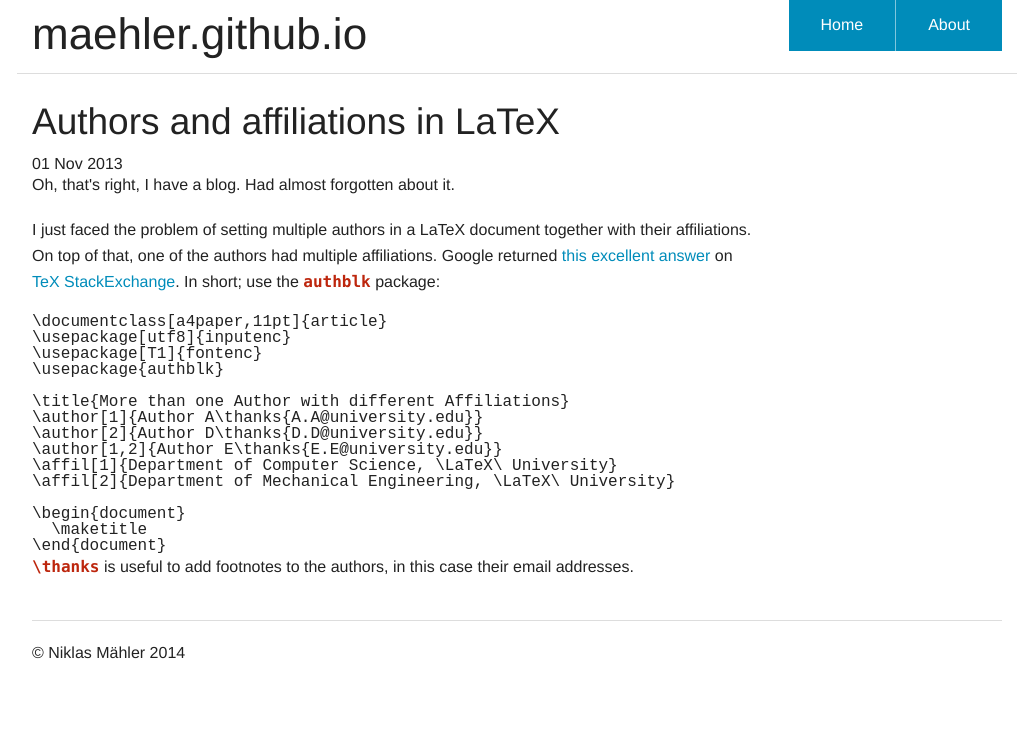
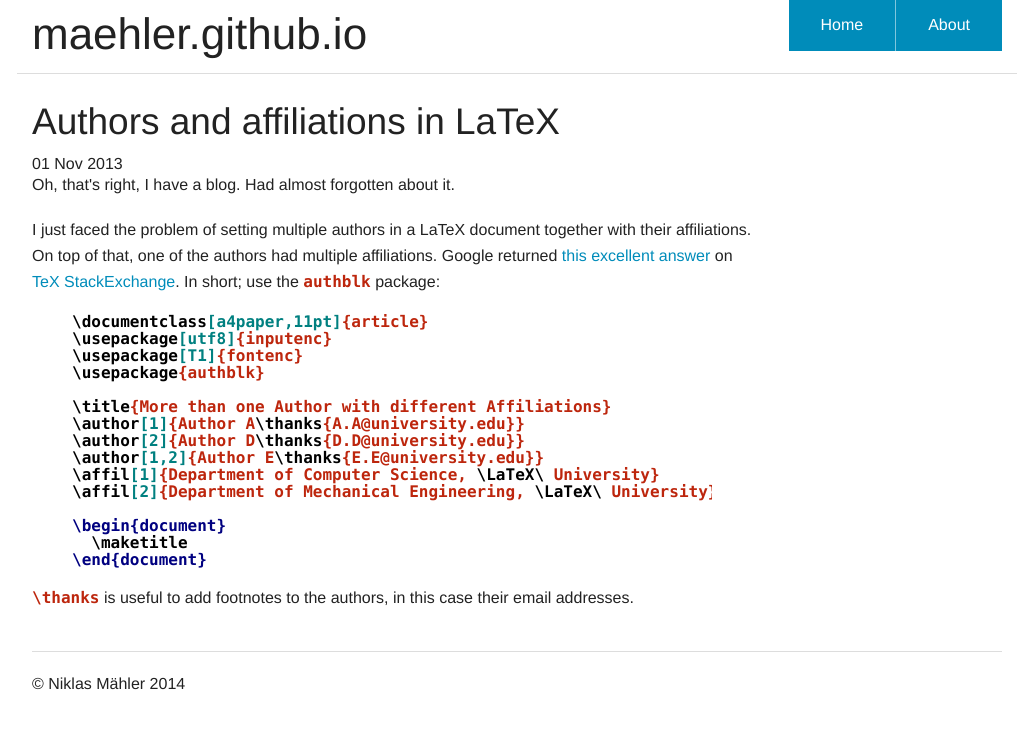
Before and after one commit to maehler/maehler.github.io, a Jekyll site: the page built from _posts/2013-11-01-authors-and-affiliations-in-latex.html, in a window 1280 px wide. Shown: the top 729 px of the page, without its empty margins (123-1156 px from the left). Built offline with Jekyll 4.4.1, drawn with Linux system fonts in a browser that asks for light colours.

Commit message:
latex highlight

```diff
--- a/_posts/2013-11-01-authors-and-affiliations-in-latex.html
+++ b/_posts/2013-11-01-authors-and-affiliations-in-latex.html
@@ -17,7 +17,8 @@ author:
 ---
 <p>Oh, that's right, I have a blog. Had almost forgotten about it.</p>
 <p>I just faced the problem of setting multiple authors in a LaTeX document together with their affiliations. On top of that, one of the authors had multiple affiliations. Google returned <a href="http://tex.stackexchange.com/a/9598/12574" title="Adding more than one author with different affiliation">this excellent answer</a> on <a href="http://tex.stackexchange.com" title="TeX">TeX StackExchange</a>. In short; use the <code>authblk</code> package:</p>
-<pre class="brush: text; gutter: false; first-line: 1; highlight: []; html-script: false">
+
+{% highlight latex %}
 \documentclass[a4paper,11pt]{article}
 \usepackage[utf8]{inputenc}
 \usepackage[T1]{fontenc}
@@ -33,5 +34,6 @@ author:
 \begin{document}
   \maketitle
 \end{document}
-</pre>
+{% endhighlight %}
+
 <p><code>\thanks</code> is useful to add footnotes to the authors, in this case their email addresses.</p>
```
